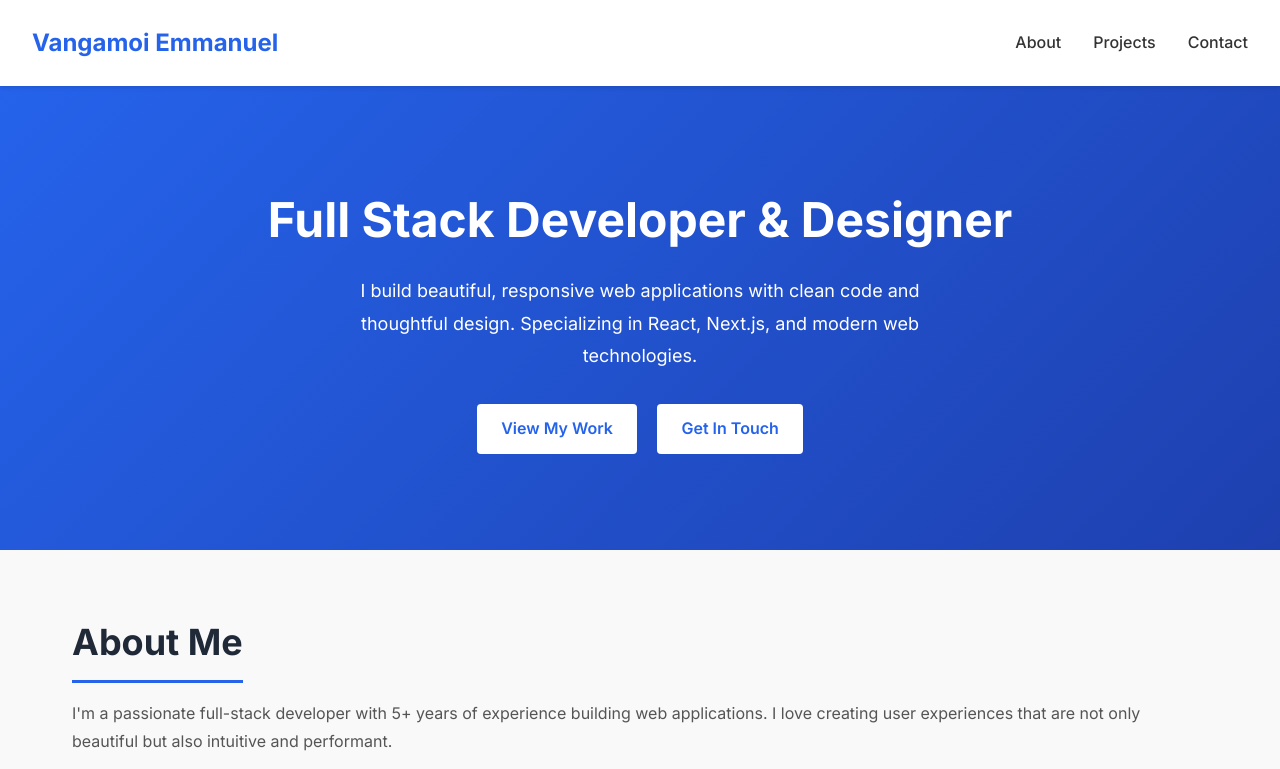
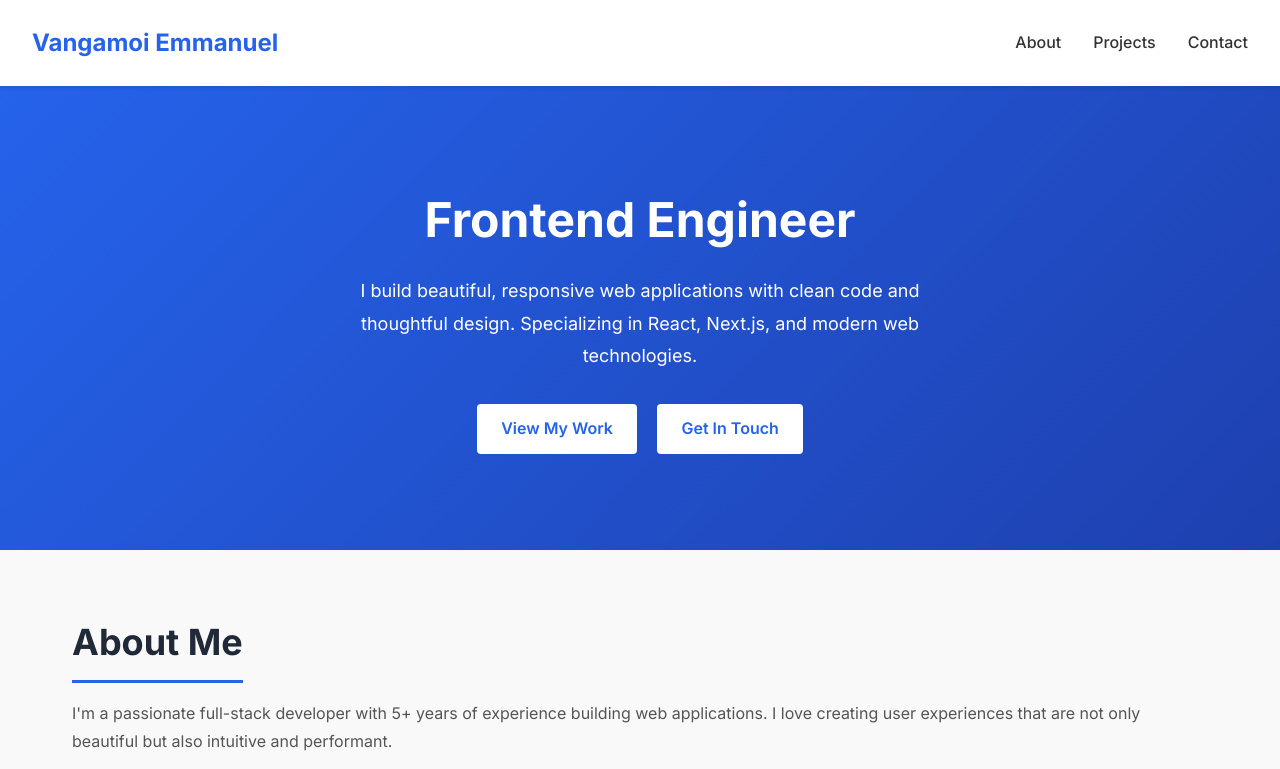
Before and after one commit to mccema/Personal-Portfolio, a plain HTML site: page index.html in a window 1280 px wide. Shown: the top 769 px of the page. Drawn offline with Linux system fonts and the light colour scheme.

Commit message:
second commit

```diff
--- a/index.html
+++ b/index.html
@@ -3,7 +3,7 @@
   <head>
     <meta charset="UTF-8" />
     <meta name="viewport" content="width=device-width, initial-scale=1.0" />
-    <title>John Doe - Full Stack Developer Portfolio</title>
+    <title>Personal Portfolio</title>
 
     <link rel="stylesheet" href="./style.css" />
   </head>
@@ -20,7 +20,7 @@
 
     <!-- Hero Section -->
     <header>
-      <h1>Full Stack Developer & Designer</h1>
+      <h1>Frontend Engineer</h1>
       <p>
         I build beautiful, responsive web applications with clean code and
         thoughtful design. Specializing in React, Next.js, and modern web
```
